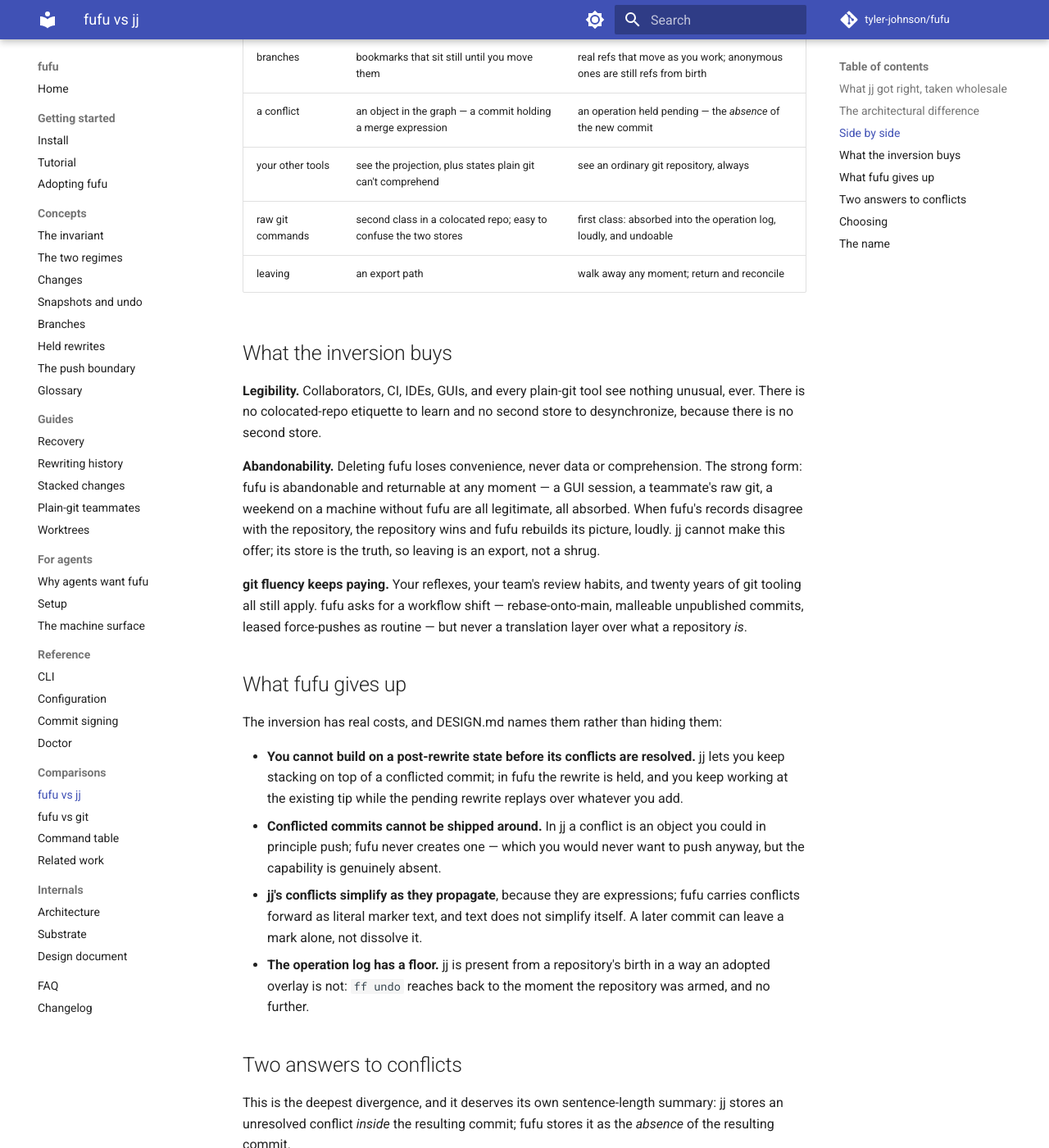
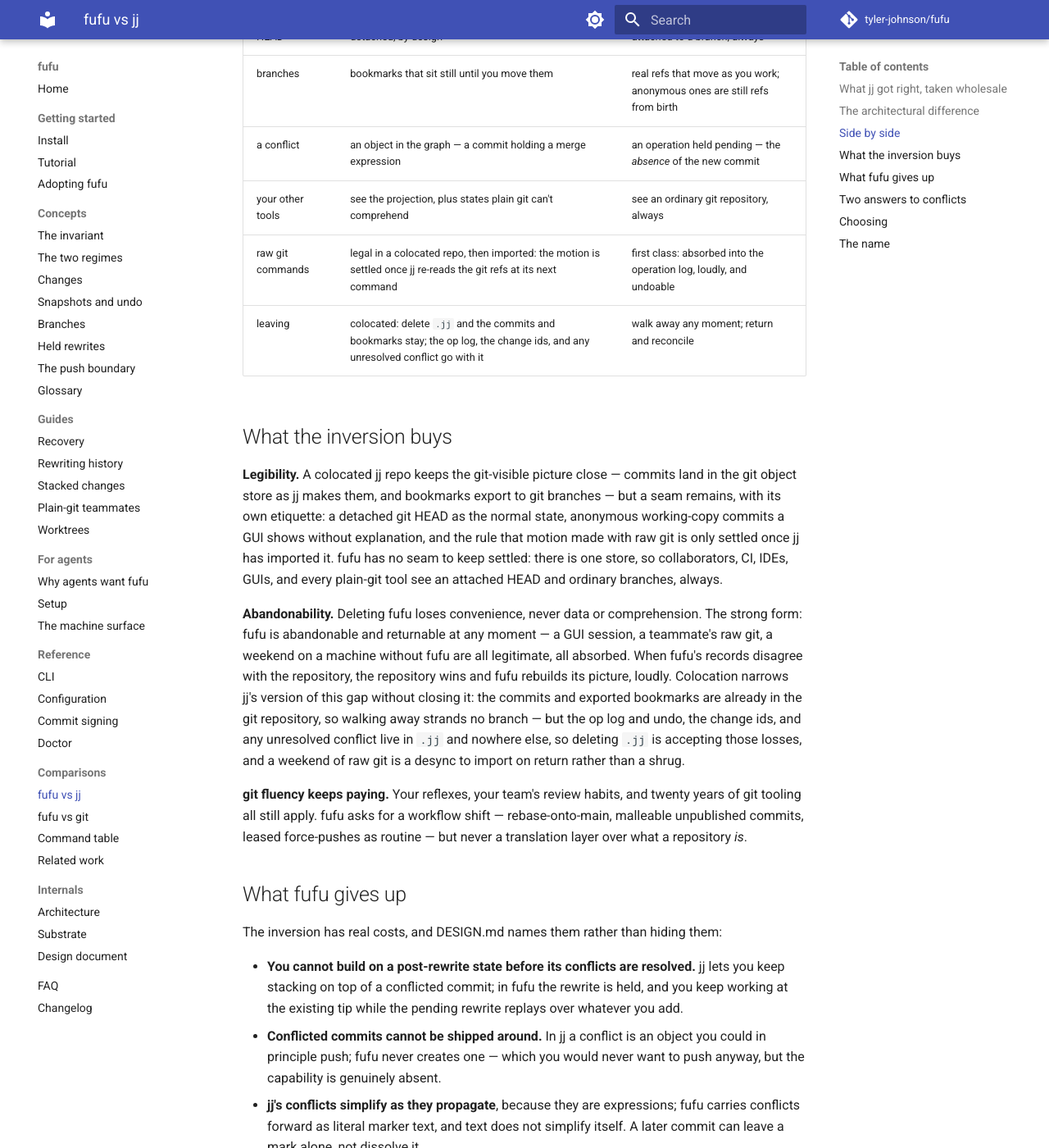
Before and after one commit to tyler-johnson/fufu, an MkDocs documentation site: the page built from docs/comparisons/vs-jj.md, in a window 1280 px wide and 1400 px high, scrolled down 1158 px. Shown: the whole window at 82% size. Built offline with MkDocs 1.6.1 and Material for MkDocs 9.7.7, drawn with Linux system fonts in a browser that asks for light colours; comment, search, counter and statistics services are not loaded.

Commit message:
docs: comparisons compare honestly, and the undecided get routed
Persona-review flights #36, #42, #43.

The home page's routing list now sends the plain-git undecided to vs-git ahead of the jj bullet, and vs-git gains a "What your aliases cannot do" section making the positive capture case — snapshot before every mutating command, one log for the whole account — which until now appeared on the page only as a cost.

vs-jj now compares against colocated jj: the raw-git and leaving table rows say what colocation actually gives (commits already in the git repo, motion settled on import, `.jj` holding the op log, change ids, and unresolved conflicts), and the legibility and abandonability paragraphs carry the same claims — the seam and its etiquette rather than "no second store".

adopting.md leads with "What does not change" — the answer a teammate-facing visitor clicks for — reworded to name it plainly: no server-side setup, no hook a teammate must install, no trace in pushed history; the arming mechanics follow.

Riding along: vs-git no longer claims a partial-commit "interactive form" — ff commit has none; slices are path arguments only.

```diff
--- a/docs/comparisons/vs-jj.md
+++ b/docs/comparisons/vs-jj.md
@@ -32,14 +32,14 @@
 | branches | bookmarks that sit still until you move them | real refs that move as you work; anonymous ones are still refs from birth |
 | a conflict | an object in the graph — a commit holding a merge expression | an operation held pending — the *absence* of the new commit |
 | your other tools | see the projection, plus states plain git can't comprehend | see an ordinary git repository, always |
-| raw git commands | second class in a colocated repo; easy to confuse the two stores | first class: absorbed into the operation log, loudly, and undoable |
-| leaving | an export path | walk away any moment; return and reconcile |
+| raw git commands | legal in a colocated repo, then imported: the motion is settled once jj re-reads the git refs at its next command | first class: absorbed into the operation log, loudly, and undoable |
+| leaving | colocated: delete `.jj` and the commits and bookmarks stay; the op log, the change ids, and any unresolved conflict go with it | walk away any moment; return and reconcile |
 
 ## What the inversion buys
 
-**Legibility.** Collaborators, CI, IDEs, GUIs, and every plain-git tool see nothing unusual, ever. There is no colocated-repo etiquette to learn and no second store to desynchronize, because there is no second store.
+**Legibility.** A colocated jj repo keeps the git-visible picture close — commits land in the git object store as jj makes them, and bookmarks export to git branches — but a seam remains, with its own etiquette: a detached git HEAD as the normal state, anonymous working-copy commits a GUI shows without explanation, and the rule that motion made with raw git is only settled once jj has imported it. fufu has no seam to keep settled: there is one store, so collaborators, CI, IDEs, GUIs, and every plain-git tool see an attached HEAD and ordinary branches, always.
 
-**Abandonability.** Deleting fufu loses convenience, never data or comprehension. The strong form: fufu is abandonable and returnable at any moment — a GUI session, a teammate's raw git, a weekend on a machine without fufu are all legitimate, all absorbed. When fufu's records disagree with the repository, the repository wins and fufu rebuilds its picture, loudly. jj cannot make this offer; its store is the truth, so leaving is an export, not a shrug.
+**Abandonability.** Deleting fufu loses convenience, never data or comprehension. The strong form: fufu is abandonable and returnable at any moment — a GUI session, a teammate's raw git, a weekend on a machine without fufu are all legitimate, all absorbed. When fufu's records disagree with the repository, the repository wins and fufu rebuilds its picture, loudly. Colocation narrows jj's version of this gap without closing it: the commits and exported bookmarks are already in the git repository, so walking away strands no branch — but the op log and undo, the change ids, and any unresolved conflict live in `.jj` and nowhere else, so deleting `.jj` is accepting those losses, and a weekend of raw git is a desync to import on return rather than a shrug.
 
 **git fluency keeps paying.** Your reflexes, your team's review habits, and twenty years of git tooling all still apply. fufu asks for a workflow shift — rebase-onto-main, malleable unpublished commits, leased force-pushes as routine — but never a translation layer over what a repository *is*.
 
```
Also changed, not shown: docs/adopting.md (+5 -5 lines), docs/comparisons/vs-git.md (+7 -1 lines), docs/index.md (+1 -0 lines).
